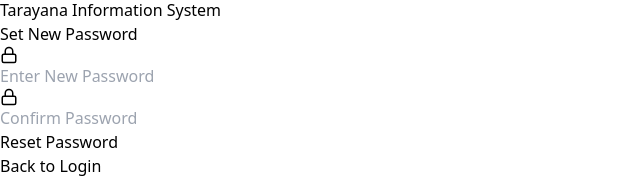
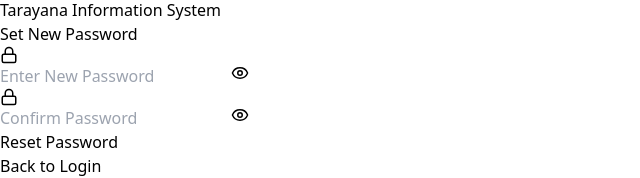
Before and after one commit to Sangay-Choden/TIS--tarayana-information-system-, a React (Vite) app in the folder frontend/: page /auth/confirm-password in a window 1280 px wide. Shown: the part 200-378 px from the top of the page, without its empty margins (0-640 px from the left). Built offline with nearby package versions, Linux system fonts and the light colour scheme; no server answers.

Commit message:
navigation

```diff
--- a/frontend/src/auth/pages/ConfirmPassword.jsx
+++ b/frontend/src/auth/pages/ConfirmPassword.jsx
@@ -227,7 +227,8 @@
                 onClick={() => setShowPassword(!showPassword)}
                 className="absolute right-4 top-1/2 -translate-y-1/2"
               >
-                {/* {showPassword ? <EyeOff size={18} /> : <Eye size={18} />} */}
+                {showPassword ? <EyeOff size={18} /> : <Eye size={18} />}
+
               </button>
             </div>
             {errors.password && (
@@ -260,7 +261,7 @@
                 onClick={() => setShowConfirm(!showConfirm)}
                 className="absolute right-4 top-1/2 -translate-y-1/2"
               >
-                {/* {showConfirm ? <EyeOff size={18} /> : <Eye size={18} />} */}
+                {showConfirm ? <EyeOff size={18} /> : <Eye size={18} />}
               </button>
             </div>
             {errors.confirmPassword && (
--- a/frontend/src/auth/pages/Login.jsx
+++ b/frontend/src/auth/pages/Login.jsx
@@ -235,13 +235,13 @@
                 }`}
               />
 
-              {/* <button
+              <button
                 type="button"
                 onClick={() => setShowPassword(!showPassword)}
                 className="absolute right-4 top-1/2 -translate-y-1/2 text-gray-500"
               >
                 {showPassword ? <EyeOff size={18} /> : <Eye size={18} />}
-              </button> */}
+              </button>
             </div>
             {errors.password && (
               <p className="text-red-500 text-sm mt-1">{errors.password}</p>
```
